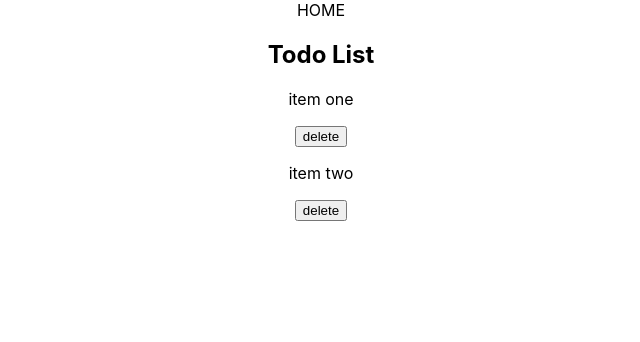
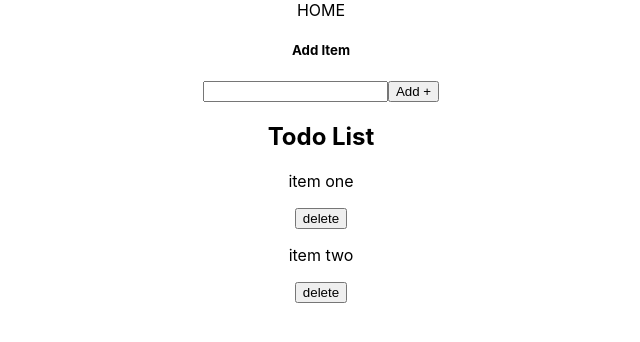
Before and after one commit to craigpullar/Chuck-Norris-Todo, a React (Create React App) app: page / in a window 1280 px wide. Shown: the top 342 px of the page, without its empty margins (319-959 px from the left). Built offline with nearby package versions, Linux system fonts and the light colour scheme.

Commit message:
can now add values

```diff
--- /dev/null
+++ b/src/components/add-item-input/index.js
@@ -0,0 +1,30 @@
+import React, { useState } from "react";
+import PropTypes from "prop-types";
+
+const AddItemInput = ({ addItem }) => {
+  const [value, setValue] = useState("");
+
+  const onChange = event => {
+    setValue(event.target.value);
+  };
+
+  return (
+    <div>
+      <h5>Add Item</h5>
+      <input type="text" value={value} onChange={onChange} />
+      <button
+        onClick={() => {
+          addItem(value);
+        }}
+      >
+        Add +
+      </button>
+    </div>
+  );
+};
+
+AddItemInput.propTypes = {
+  addItem: PropTypes.func.isRequired
+};
+
+export default AddItemInput;
--- a/src/components/todo-list/index.js
+++ b/src/components/todo-list/index.js
@@ -1,5 +1,6 @@
 import React, { useState } from "react";
 import ToDoItem from "../todo-item";
+import AddItemInput from "../add-item-input";
 
 const ToDoList = () => {
   const [items, setItems] = useState([
@@ -13,8 +14,18 @@ const ToDoList = () => {
     setItems(newItems);
   };
 
+  const addItem = value => {
+    const newItem = {
+      value,
+      key: items.length + 1
+    };
+    const newItems = [...items, newItem];
+    setItems(newItems);
+  };
+
   return (
     <div>
+      <AddItemInput addItem={addItem} />
       <h2>Todo List</h2>
       {items.map(({ value, key }) => {
         return (
```
